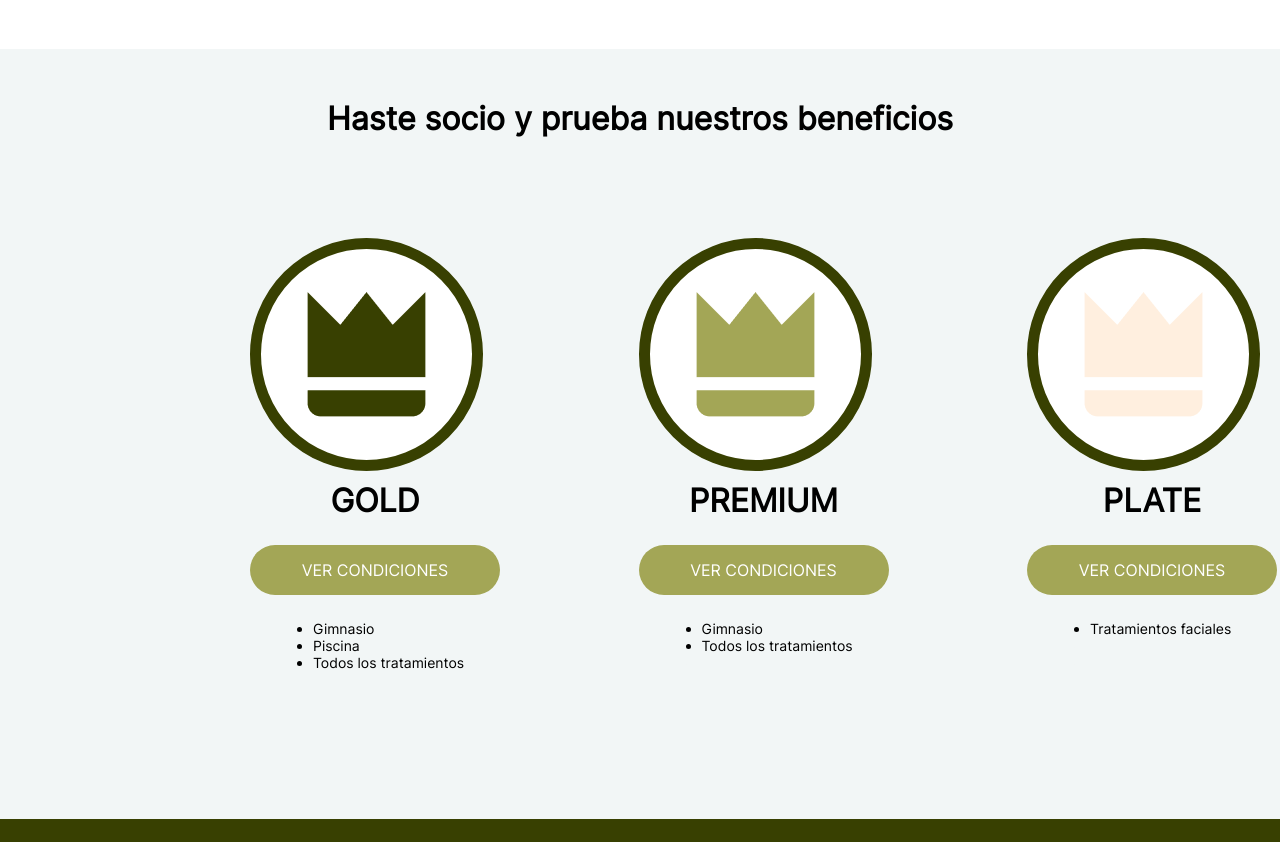
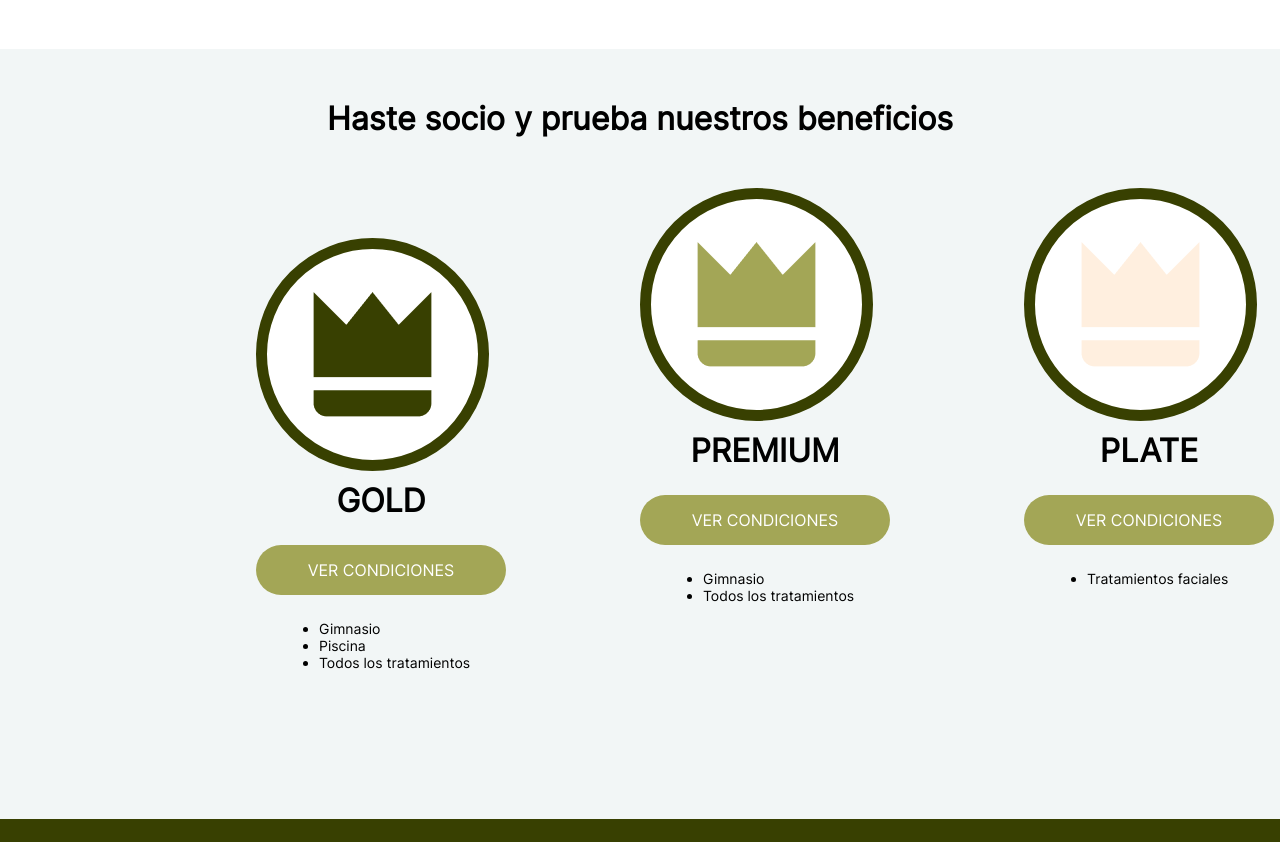
Before and after one commit to KevinCndor/KevinCndor.github.io, a plain HTML site: page index.html in a window 1280 px wide. Shown: the part 1680-2522 px from the top of the page. Drawn offline with Linux system fonts and the light colour scheme.

Commit message:
feat: Update style.css

```diff
--- a/css/style.css
+++ b/css/style.css
@@ -210,6 +210,11 @@ nav ul li:nth-child(1){
     background-color: #F2F6F6;
     display: inline-block;
 }
+.cartas_socios{
+    display: flex;
+    align-items: center;
+    justify-content: center;
+}
 #hacer_socio{
     margin-top: 50px;
     text-align: center;
```
